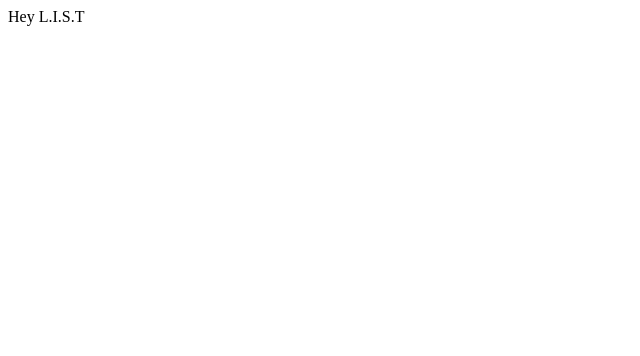
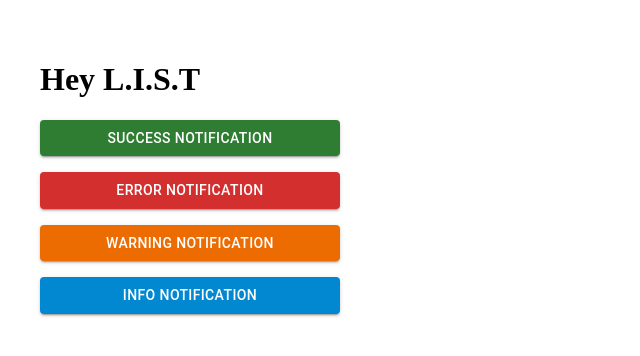
Before and after one commit to New-LIST/L.I.S.T, a React (Vite) app in the folder frontend/: page / in a window 1280 px wide. Shown: the top 356 px of the page, without its empty margins (0-640 px from the left). Built offline with nearby package versions, Linux system fonts and the light colour scheme.

Commit message:
Add notification feature and install MUI as dependency

```diff
--- a/frontend/package.json
+++ b/frontend/package.json
@@ -10,6 +10,7 @@
     "preview": "vite preview"
   },
   "dependencies": {
+    "@mui/material": "^6.4.8",
     "react": "^19.0.0",
     "react-dom": "^19.0.0"
   },
--- a/frontend/src/App.tsx
+++ b/frontend/src/App.tsx
@@ -1,12 +1,44 @@
 import './App.css'
+import { useNotification } from './context/NotificationContext'
+import { Button, Stack } from '@mui/material'
+function App() {
+    const { showNotification } = useNotification()
 
-function App() {
-
-  return (
-    <>
-      Hey L.I.S.T
-    </>
-  )
+    return (
+        <div style={{ padding: '2rem' }}>
+            <h1>Hey L.I.S.T</h1>
+            <Stack spacing={2} direction="column" maxWidth="300px">
+                <Button
+                    variant="contained"
+                    color="success"
+                    onClick={() => showNotification('Success notification', 'success')}
+                >
+                    Success Notification
+                </Button>
+                <Button
+                    variant="contained"
+                    color="error"
+                    onClick={() => showNotification('Error notification', 'error')}
+                >
+                    Error Notification
+                </Button>
+                <Button
+                    variant="contained"
+                    color="warning"
+                    onClick={() => showNotification('Upozornenie', 'warning')}
+                >
+                    Warning Notification
+                </Button>
+                <Button
+                    variant="contained"
+                    color="info"
+                    onClick={() => showNotification('Info notification', 'info')}
+                >
+                    Info Notification
+                </Button>
+            </Stack>
+        </div>
+    )
 }
 
 export default App
--- /dev/null
+++ b/frontend/src/context/NotificationContext.tsx
@@ -0,0 +1,45 @@
+import React, { createContext, useContext, useState } from "react";
+import { Snackbar, Alert } from "@mui/material";
+
+type NotificationType = "success" | "error" | "info" | "warning";
+
+interface NotificationContextType {
+    showNotification: (message: string, type?: NotificationType) => void;
+}
+
+const NotificationContext = createContext<NotificationContextType | undefined>(undefined);
+
+export const NotificationProvider: React.FC<{ children: React.ReactNode }> = ({ children }) => {
+    const [open, setOpen] = useState(false);
+    const [message, setMessage] = useState("");
+    const [type, setType] = useState<NotificationType>("info");
+
+    const showNotification = (msg: string, notifType: NotificationType = "info") => {
+        setMessage(msg);
+        setType(notifType);
+        setOpen(true);
+    };
+
+    const handleClose = () => {
+        setOpen(false);
+    };
+
+    return (
+        <NotificationContext.Provider value={{ showNotification }}>
+            {children}
+            <Snackbar open={open} autoHideDuration={4000} onClose={handleClose} anchorOrigin={{ vertical: "top", horizontal: "right" }}>
+                <Alert onClose={handleClose} severity={type} variant="filled">
+                    {message}
+                </Alert>
+            </Snackbar>
+        </NotificationContext.Provider>
+    );
+};
+
+export const useNotification = (): NotificationContextType => {
+    const context = useContext(NotificationContext);
+    if (!context) {
+        throw new Error("useNotification must be used within a NotificationProvider");
+    }
+    return context;
+};
--- a/frontend/src/main.tsx
+++ b/frontend/src/main.tsx
@@ -4,8 +4,12 @@ import './index.css'
 import App from './App.tsx'
 import * as React from "react";
 
+import { NotificationProvider } from './context/NotificationContext'
+
 createRoot(document.getElementById('root')!).render(
   <StrictMode>
-    <App />
-  </StrictMode>,
+      <NotificationProvider>
+        <App />
+      </NotificationProvider>
+  </StrictMode>
 )
```
Also changed, not shown: 1 other file (tests, documents, lock files or other folders).
